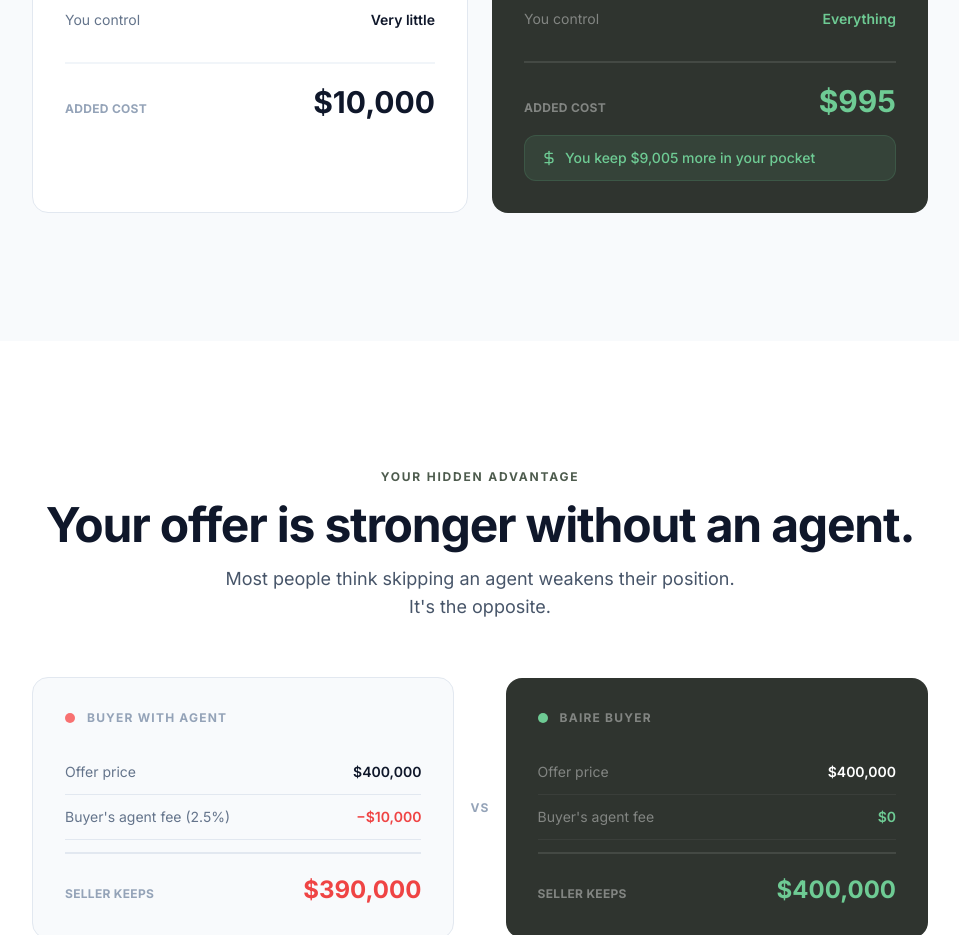
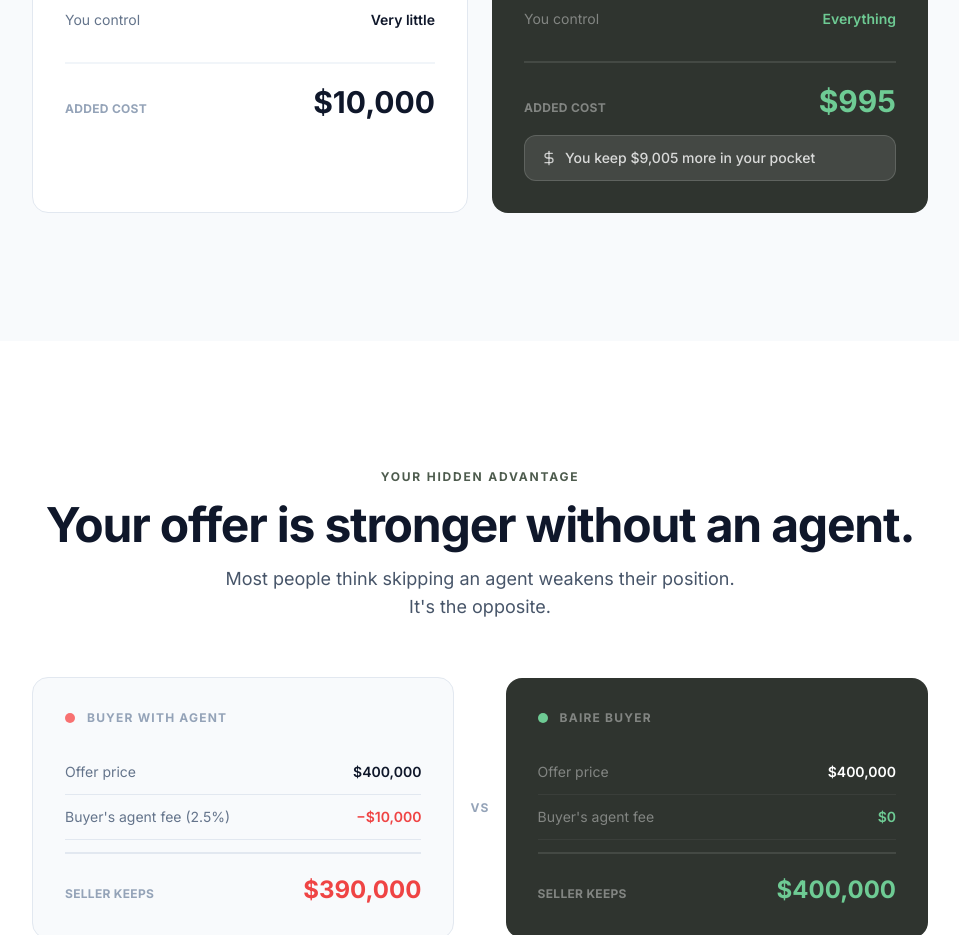
Before and after one commit to geoffbailey114/baireapp, a Next.js app: page / in a window 1280 px wide. Shown: the part 1400-2335 px from the top of the page, without its empty margins (160-1119 px from the left). Built offline with nearby package versions, Linux system fonts and the light colour scheme.

Commit message:
card fix

```diff
--- a/components/v2/math-changed.tsx
+++ b/components/v2/math-changed.tsx
@@ -106,9 +106,9 @@ export function MathChanged() {
                 <span className="text-3xl font-bold text-[#6ECB94]">$995</span>
               </div>
 
-              <div className="mt-4 bg-[#6ECB94]/10 border border-[#6ECB94]/15 rounded-xl px-4 py-3 flex items-center gap-2">
-                <DollarSign className="h-4 w-4 text-[#6ECB94] flex-shrink-0" />
-                <span className="text-sm font-medium text-[#6ECB94]">You keep $9,005 more in your pocket</span>
+              <div className="mt-4 bg-white/10 border border-white/15 rounded-xl px-4 py-3 flex items-center gap-2">
+                <DollarSign className="h-4 w-4 text-white/70 flex-shrink-0" />
+                <span className="text-sm font-medium text-white/80">You keep $9,005 more in your pocket</span>
               </div>
             </motion.div>
           </div>
```
